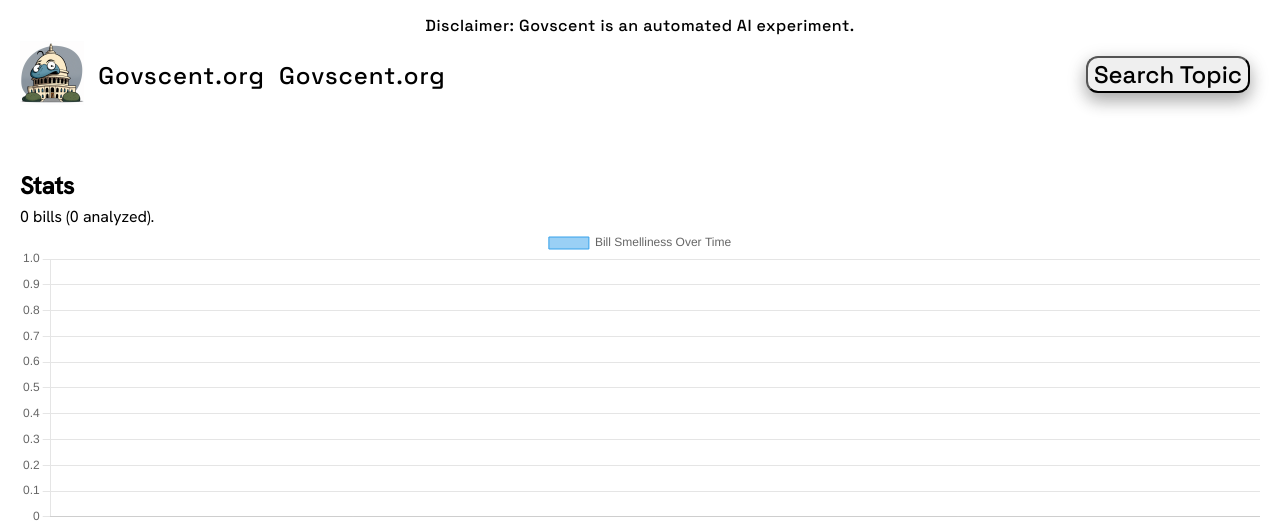
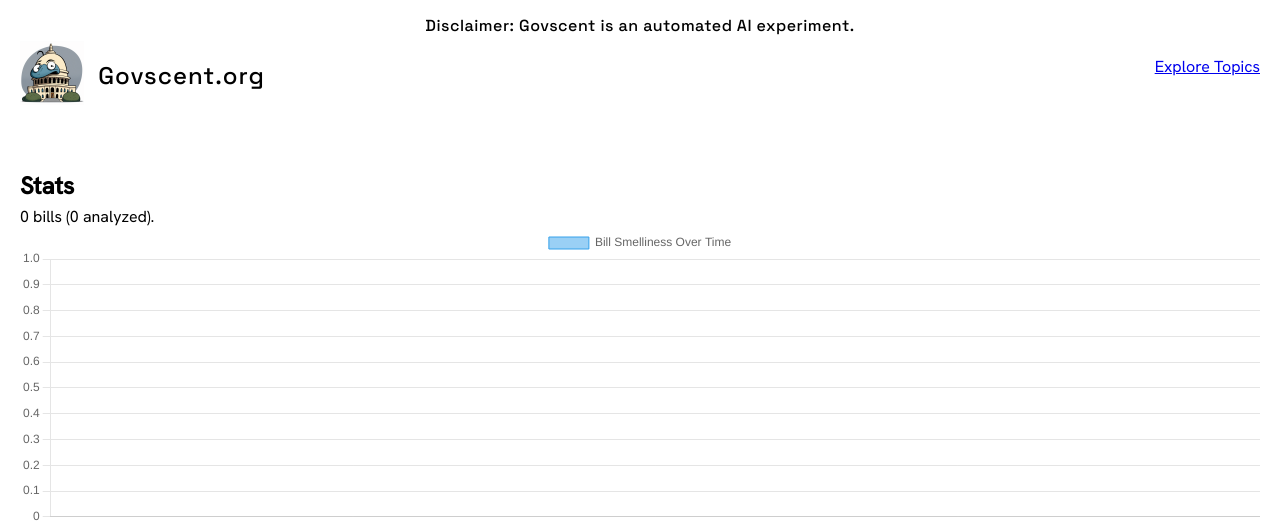
Before and after one commit to winrid/govscent, a Django app: page / in a window 1280 px wide. Shown: the top 526 px of the page. Run offline with Django 4.2, Linux system fonts and the light colour scheme; data that the repository does not hold is empty.

Commit message:
code review changes

```diff
--- a/govscentdotorg/static/style.css
+++ b/govscentdotorg/static/style.css
@@ -46,15 +46,6 @@ body {
   display: flex;
   align-items: center;
   justify-content: space-between;
-}
-
-.nav .nav-content .topic-search .topic-search-button {
-  box-shadow: 0 8px 16px 0 rgba(0,0,0,0.2), 0 6px 20px 0 rgba(0,0,0,0.19);
-  border-radius: 12px;
-  color: black;
-  margin-right: 10px;
-  font-size: 24px;
-  font-family: 'Space Grotesk', sans-serif;
 }
 
 .content {
--- a/templates/base.html
+++ b/templates/base.html
@@ -18,14 +18,8 @@
         {% block nav %}
             <div class="ai-warning">Disclaimer: Govscent is an automated AI experiment.</div>
             <div class="logo"><img src="{% static 'logo_0.png' %}" alt="Govscent.org Logo"/></div>
-            <div class="title">Govscent.org</div>
             <div class="topic-search">
-                <button id="topicSearchButton" class="topic-search-button">Search Topic</button>
-                <script type="text/javascript">
-                    document.getElementById("topicSearchButton").onclick = function () {
-                        window.open('/search/topic', '_blank');
-                    };
-                </script>
+                <a href="/search/topic" target="_blank">Explore Topics</a>
             </div>
             <a class="title" href="/">Govscent.org</a>
         {% endblock %}
```
Also changed, not shown: govscentdotorg/models.py (+7 -0 lines).
